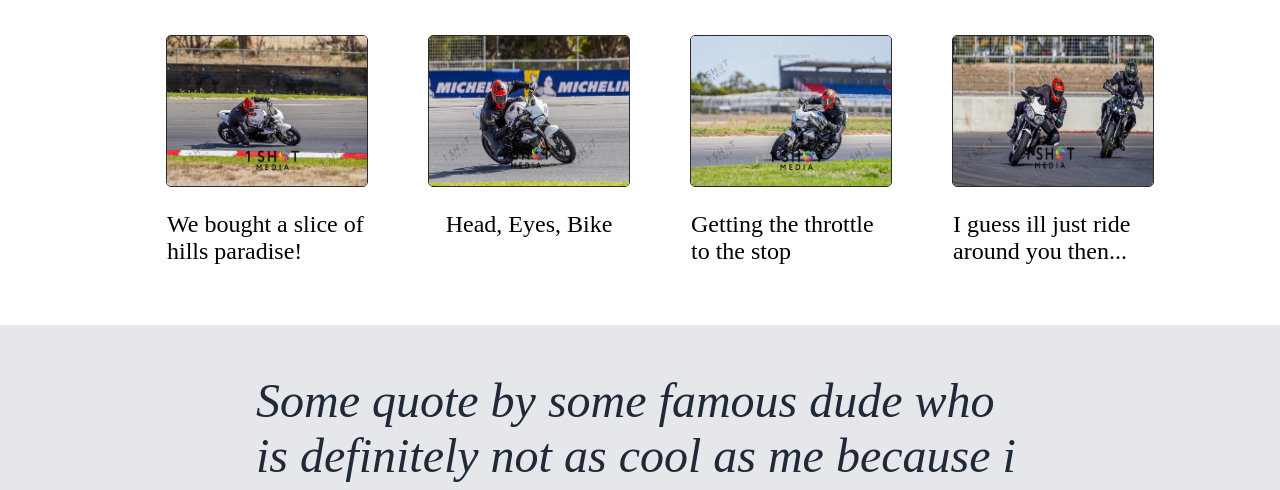
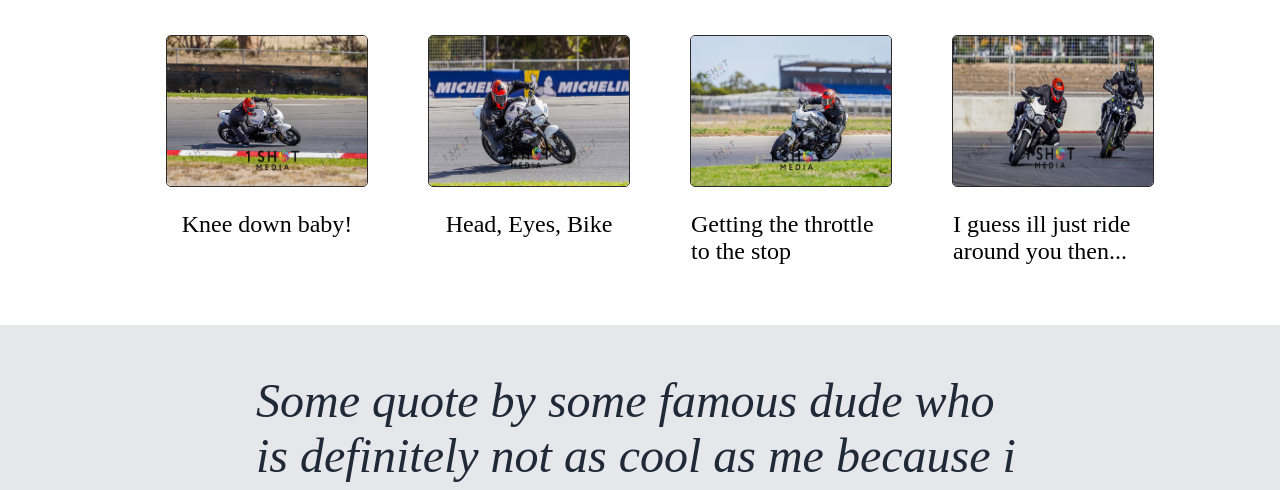
Before and after one commit to benLewisDev/bikes-with-ben, a plain HTML site: page index.html in a window 1280 px wide. Shown: the part 590-1080 px from the top of the page. Drawn offline with Linux system fonts and the light colour scheme.

Commit message:
change first body img comment

```diff
--- a/index.html
+++ b/index.html
@@ -40,7 +40,7 @@
         </div>
         <ol class="life-pics">
             <li class="life"><img src="images/hero-knee-down.jpg">
-                <p>We bought a slice of hills paradise!
+                <p>Knee down baby!
                 </p>
             </li>
 
```
